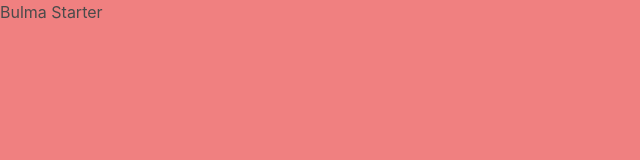
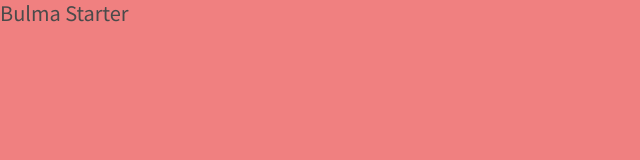
Before and after one commit to jmkconey/bulmaStarter, a plain HTML site: page index.html in a window 1280 px wide. Shown: the full height of the page, 0-640 px from the left. Drawn offline with nearby package versions, Linux system fonts and the light colour scheme.

Commit message:
ready to go

```diff
--- a/css/styles.css
+++ b/css/styles.css
@@ -1,3 +1,11 @@
+@import url('https://fonts.googleapis.com/css?family=Noto+Sans+TC');
+
+body {
+  font-family: 'Noto Sans TC', sans-serif;
+  font-size: 1.25em;
+  line-height: 1.25em;
+}
+
 html{
     background: lightcoral;
 }
```
